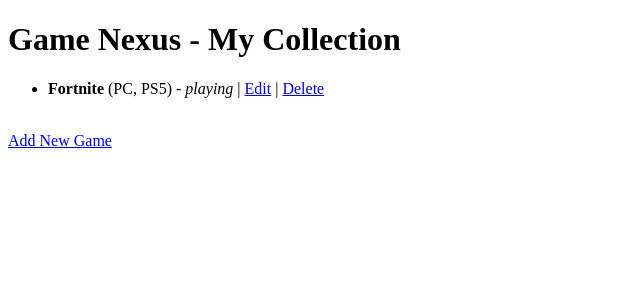
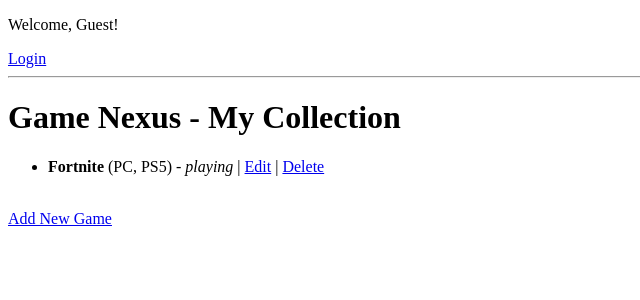
Before and after one commit to dachi85/game_nexus, a Flask app: page / in a window 1280 px wide. Shown: the top 300 px of the page, without its empty margins (0-640 px from the left). Run offline with Flask 3, Linux system fonts and the light colour scheme; data comes from the database, SQL or seed files in the repository; both versions use the stored data as it was after the commit.

Commit message:
Added Session mechanism for User Login and Logout

```diff
--- a/app.py
+++ b/app.py
@@ -1,4 +1,4 @@
-from flask import Flask, render_template, request, redirect, url_for
+from flask import Flask, render_template, request, redirect, url_for, session
 from flask_sqlalchemy import SQLAlchemy
 from flask_migrate import Migrate
 
@@ -25,7 +25,22 @@ class Game(db.Model):
 @app.route('/')
 def index():
     games_list = Game.query.all()
-    return render_template('index.html', games=games_list)
+    username = session.get('username', 'Guest')
+    return render_template('index.html', games=games_list, username=username)
+
+
+@app.route('/login', methods=['GET', 'POST'])
+def login():
+    if request.method == 'POST':
+        session['username'] = request.form.get('username')
+        return redirect(url_for('index'))
+    return render_template('login.html')
+
+
+@app.route('/logout')
+def logout():
+    session.pop('username', None)
+    return redirect(url_for('index'))
 
 
 @app.route('/add', methods=['GET', 'POST'])
--- a/templates/index.html
+++ b/templates/index.html
@@ -4,6 +4,16 @@
     <title>Game Nexus</title>
 </head>
 <body>
+    <div>
+        <p>Welcome, {{ username }}!</p>
+        {% if username == 'Guest' %}
+            <a href="/login">Login</a>
+        {% else %}
+            <a href="/logout">Logout</a>
+        {% endif %}
+    </div>
+    <hr>
+
     <h1>Game Nexus - My Collection</h1>
     <ul>
         {% for game in games %}
```
Also changed, not shown: templates/login.html (added, +16 -0 lines), instance/game_nexus.db.
